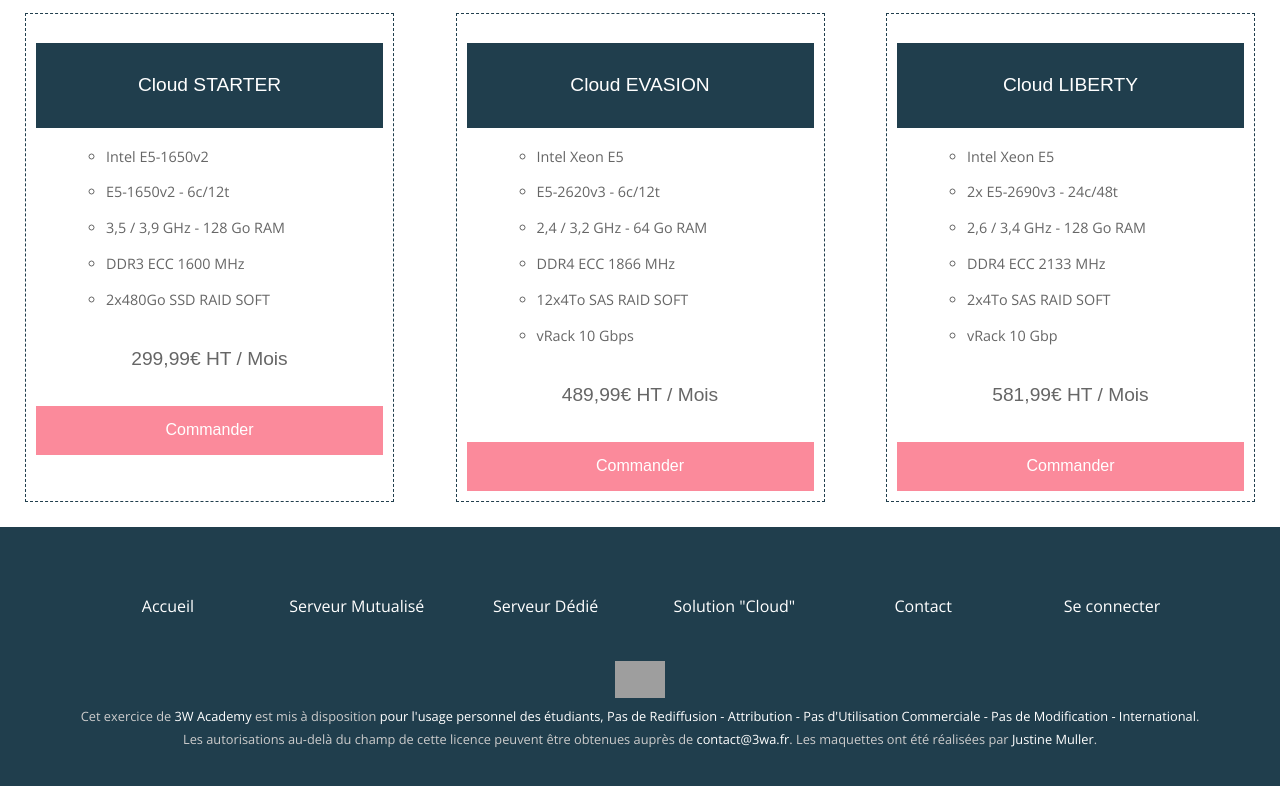
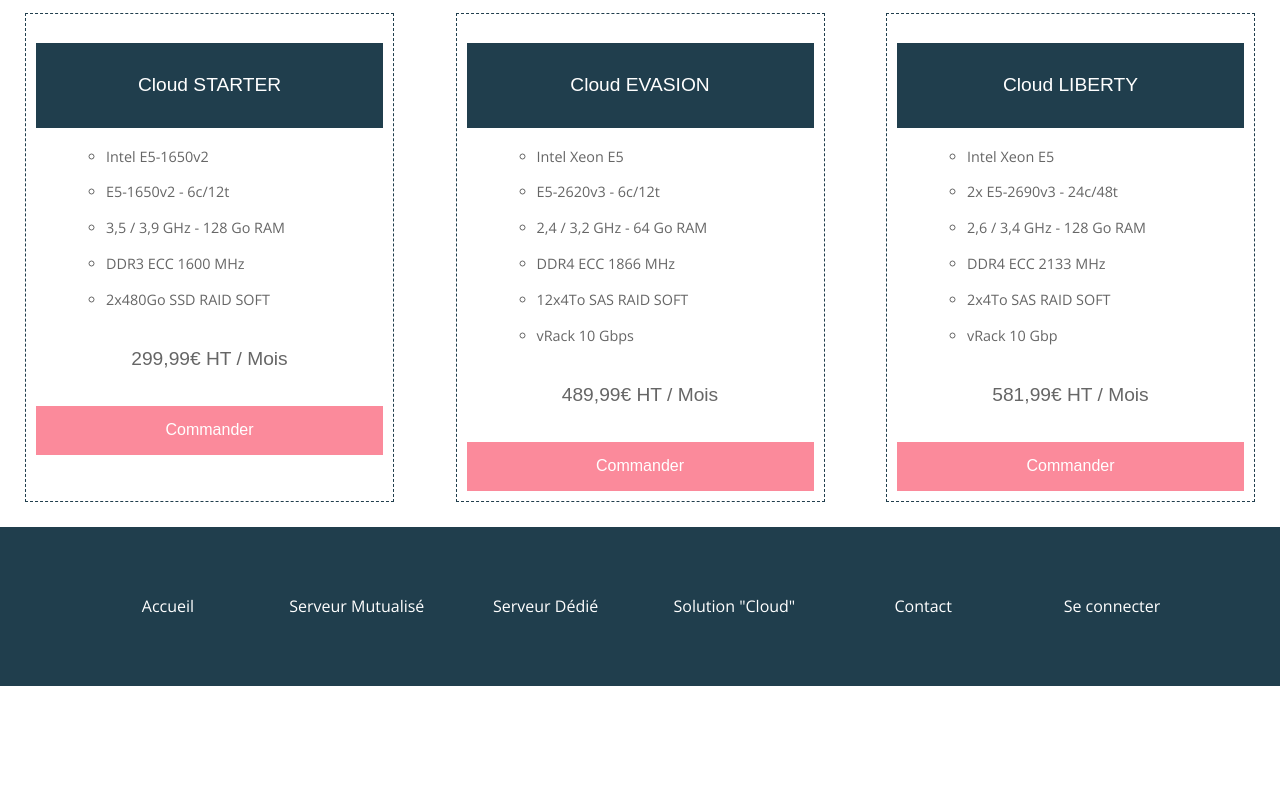
Before and after one commit to alphandlouis/CSS-Mindgeek, a plain HTML site: page cloud.html in a window 1280 px wide. Shown: the part 1079-1865 px from the top of the page. After the commit the page ends 1765 px from the top, so only its background shows below. Drawn offline with nearby package versions, Linux system fonts and the light colour scheme; grey boxes are pictures that could not be loaded; a web font is replaced by a local one.

Commit message:
first commit

```diff
--- a/cloud.html
+++ b/cloud.html
@@ -95,9 +95,6 @@
 			<a href="#">Contact</a>
 			<a href="#">Se connecter</a>
 		</nav>
-		<small id="licence">
-		    <a rel="license" href="https://3wa.fr/propriete-materiel-pedagogique/"><img alt="Propriété de la 3W Academy" style="border-width:0" src="https://3wa.fr/wp-content/themes/3wa2015/img/logos/big.png" /></a><br /><span>Cet exercice</span> de <a href="https://3wa.fr">3W Academy</a> est mis à disposition <a rel="license" href="https://3wa.fr/propriete-materiel-pedagogique/">pour l'usage personnel des étudiants, Pas de Rediffusion - Attribution - Pas d'Utilisation Commerciale - Pas de Modification - International</a>.<br />Les autorisations au-delà du champ de cette licence peuvent être obtenues auprès de <a href="mailto:contact@3wa.fr" rel="cc:morePermissions">contact@3wa.fr</a>. Les maquettes ont été réalisées par <a href="http://www.justine-muller.fr">Justine Muller</a>.
-		</small>
     </footer>
 </body>
 </html>
--- a/css/style.css
+++ b/css/style.css
@@ -284,18 +284,6 @@
     width: 100%;
 }
 
-
-/* LICENCE */
-#licence {
-    display: block;
-    text-align: center;
-    padding: 25px;
-}
-
-#licence img {
-    width: 50px;
-}
-
 @media screen and (min-width: 1024px) {
     header nav{
         padding: 5%;
```
Also changed, not shown: contact.html (+0 -3 lines), index.html (+0 -3 lines), serveur-dedie.html (+0 -3 lines), serveur-mutualise.html (+0 -3 lines).
